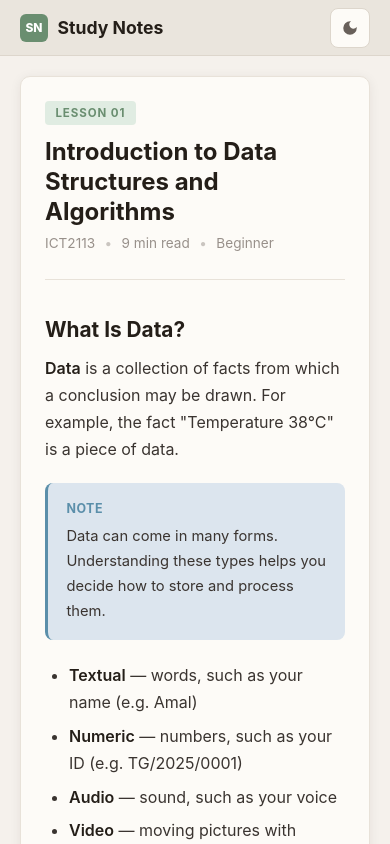
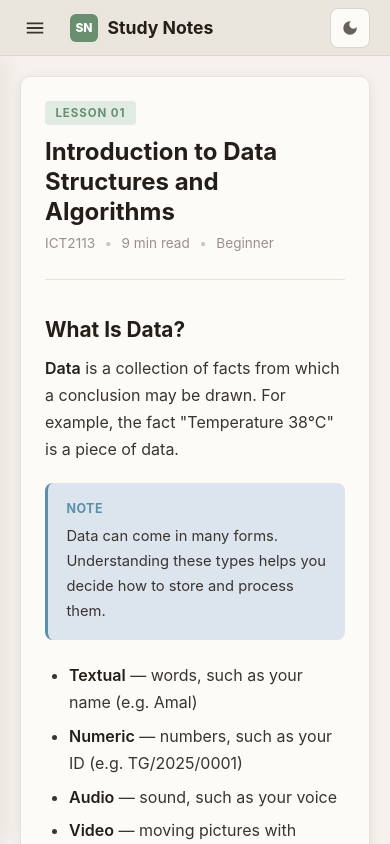
Before and after one commit to DasinduDilvan/MNotes, a React (Vite) app: page /ict2113 in a window 390 px wide. Built offline with nearby package versions, Linux system fonts and the light colour scheme.

Commit message:
feat: implement mobile menu button and sidebar overlay for improved navigation

```diff
--- a/src/index.css
+++ b/src/index.css
@@ -711,3 +711,91 @@ li {
 .callout-green .callout-label { color: var(--accent); }
 .callout-yellow .callout-label { color: #bfa054; }
 .callout-red .callout-label { color: #b06060; }
+
+
+/* ===== MOBILE MENU BUTTON ===== */
+.mobile-menu-btn {
+    display: none;
+    background: none;
+    border: none;
+    color: var(--text);
+    cursor: pointer;
+    padding: 0.25rem;
+    transition: color 0.3s ease;
+}
+
+.mobile-menu-btn svg {
+    width: 22px;
+    height: 22px;
+    fill: currentColor;
+}
+
+/* ===== SIDEBAR OVERLAY ===== */
+.sidebar-overlay {
+    display: none;
+}
+
+/* ===== RESPONSIVE ===== */
+@media (max-width: 860px) {
+
+    /* Show hamburger */
+    .mobile-menu-btn {
+        display: grid;
+        place-items: center;
+    }
+
+    /* Hide nav extras */
+    .current-course {
+        display: none;
+    }
+
+    .nav-separator {
+        display: none;
+    }
+
+    /* Slide-in sidebar */
+    .sidebar {
+        position: fixed;
+        top: 56px;
+        left: 0;
+        bottom: 0;
+        z-index: 90;
+        transform: translateX(-100%);
+        transition: transform 0.25s ease;
+        box-shadow: 4px 0 20px var(--shadow);
+    }
+
+    .sidebar.open {
+        transform: translateX(0);
+    }
+
+    /* Dark overlay */
+    .sidebar-overlay {
+        display: none;
+        position: fixed;
+        top: 56px;
+        left: 0;
+        right: 0;
+        bottom: 0;
+        background: rgba(0, 0, 0, 0.35);
+        z-index: 80;
+        cursor: pointer;
+    }
+
+    .sidebar-overlay.show {
+        display: block;
+    }
+
+    /* Content adjustments */
+    .content-container {
+        padding: 1.25rem;
+    }
+
+    .content-card {
+        padding: 1.5rem;
+    }
+
+    h1 {
+        font-size: 1.5rem;
+    }
+}
--- a/src/pages/Course.jsx
+++ b/src/pages/Course.jsx
@@ -10,10 +10,12 @@ function Course() {
   const lessons = course?.lessons || []
 
   const [activeLesson, setActiveLesson] = useState(0)
+  const [sidebarOpen, setSidebarOpen] = useState(false)
 
   /* Reset to first lesson when course changes */
   useEffect(() => {
     setActiveLesson(0)
+    setSidebarOpen(false)
   }, [courseId])
 
   /* Theme */
@@ -34,6 +36,12 @@ function Course() {
     const contentEl = document.querySelector('.content-container')
     if (contentEl) contentEl.scrollTop = 0
   }, [activeLesson])
+
+  /* Close sidebar when a lesson is selected (mobile) */
+  const handleLessonClick = (index) => {
+    setActiveLesson(index)
+    setSidebarOpen(false)
+  }
 
   /* Current lesson content */
   const currentLesson = lessons[activeLesson]
@@ -75,6 +83,17 @@ function Course() {
       {/* ===== NAVBAR ===== */}
       <nav className="navbar">
         <div className="nav-left">
+          {/* Mobile menu button */}
+          <button
+            className="mobile-menu-btn"
+            onClick={() => setSidebarOpen(!sidebarOpen)}
+            aria-label="Toggle menu"
+          >
+            <svg viewBox="0 0 24 24">
+              <path d="M3 6h18v2H3V6zm0 5h18v2H3v-2zm0 5h18v2H3v-2z" />
+            </svg>
+          </button>
+
           <Link to="/" className="logo">
             <span className="logo-icon">SN</span>
             Study Notes
@@ -94,18 +113,24 @@ function Course() {
         </div>
       </nav>
 
+      {/* ===== SIDEBAR OVERLAY (mobile) ===== */}
+      <div
+        className={`sidebar-overlay${sidebarOpen ? ' show' : ''}`}
+        onClick={() => setSidebarOpen(false)}
+      />
+
       {/* ===== LAYOUT ===== */}
       <div className="app-container">
 
         {/* Sidebar */}
-        <aside className="sidebar">
+        <aside className={`sidebar${sidebarOpen ? ' open' : ''}`}>
           <div className="sidebar-header">Lessons</div>
           <ul className="lesson-list">
             {lessons.map((lesson, index) => (
               <li key={lesson.id} className="lesson-item">
                 <button
                   className={`lesson-link${index === activeLesson ? ' active' : ''}`}
-                  onClick={() => setActiveLesson(index)}
+                  onClick={() => handleLessonClick(index)}
                 >
                   <span className="lesson-num">
                     {String(lesson.id).padStart(2, '0')}
```
